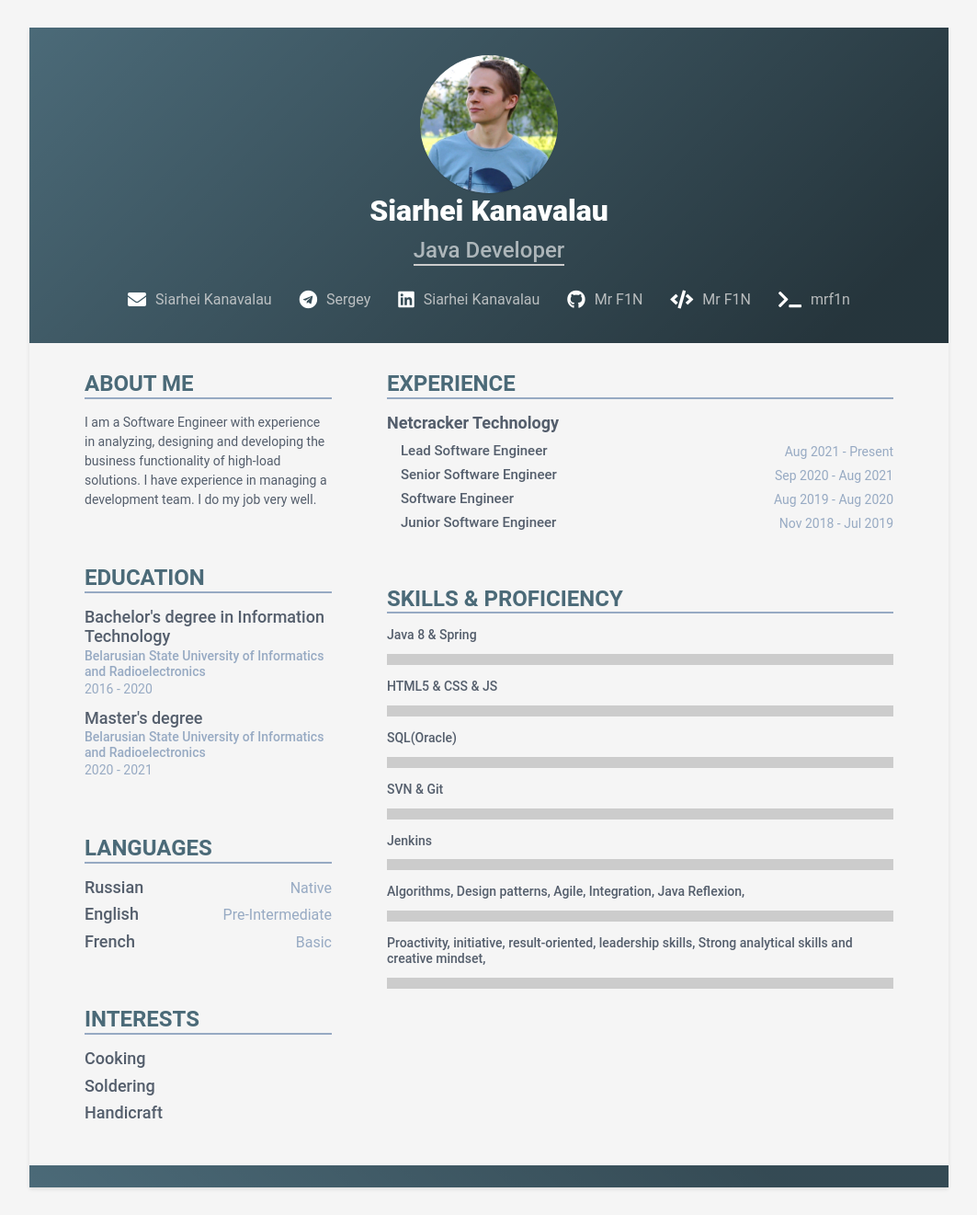
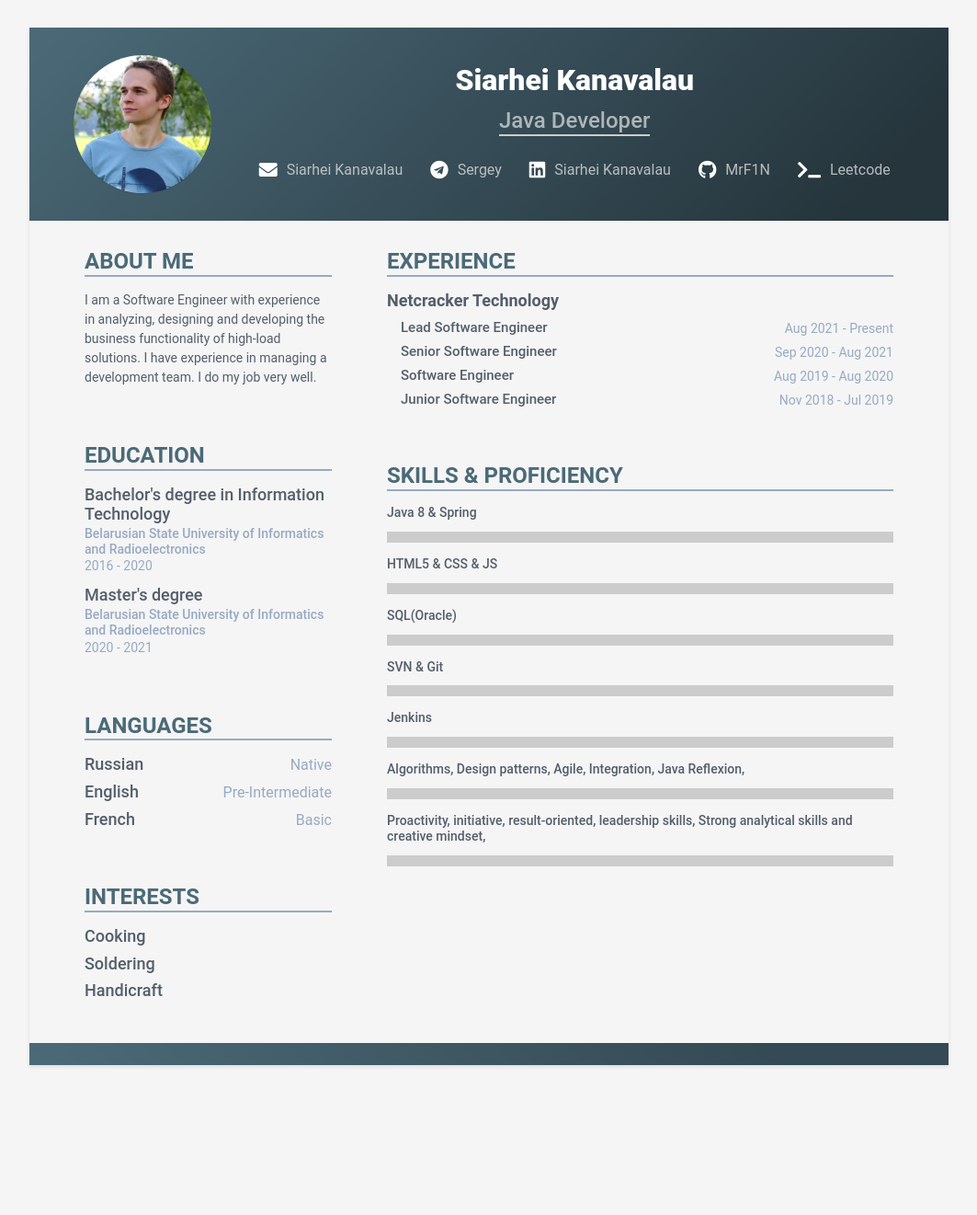
Before and after one commit to mrf1n/mrf1n.github.io, a Jekyll site: the page built from index.html, in a window 1280 px wide. Shown: the whole page at 92% size, without its empty margins (108-1171 px from the left). Built offline with Jekyll 4.4.1, drawn with Linux system fonts in a browser that asks for light colours; nearby versions of some CDN libraries; after the commit the page ends 1188 px from its top, so only the background shows below that.

Commit message:
Contact block was aligned second time

```diff
--- a/_data/data.yml
+++ b/_data/data.yml
@@ -10,17 +10,17 @@
   website:
   linkedin: konovalov-sergey
   linkedin-name: Siarhei Kanavalau
-  github: MrF1N
-  github-name: Mr F1N
+  github: mrf1n
+  github-name: MrF1N
   telegram: kanavalau
   telegram-name: Sergey
   gitlab:
   bitbucket:
   stack-overflow:
-  codewars: mrf1n
-  codewars-name: Mr F1N
+  codewars:
+  codewars-name:
   leetcode: mrf1n
-  leetcode-name: mrf1n
+  leetcode-name: Leetcode
 
 profile:
   title: About me
```
